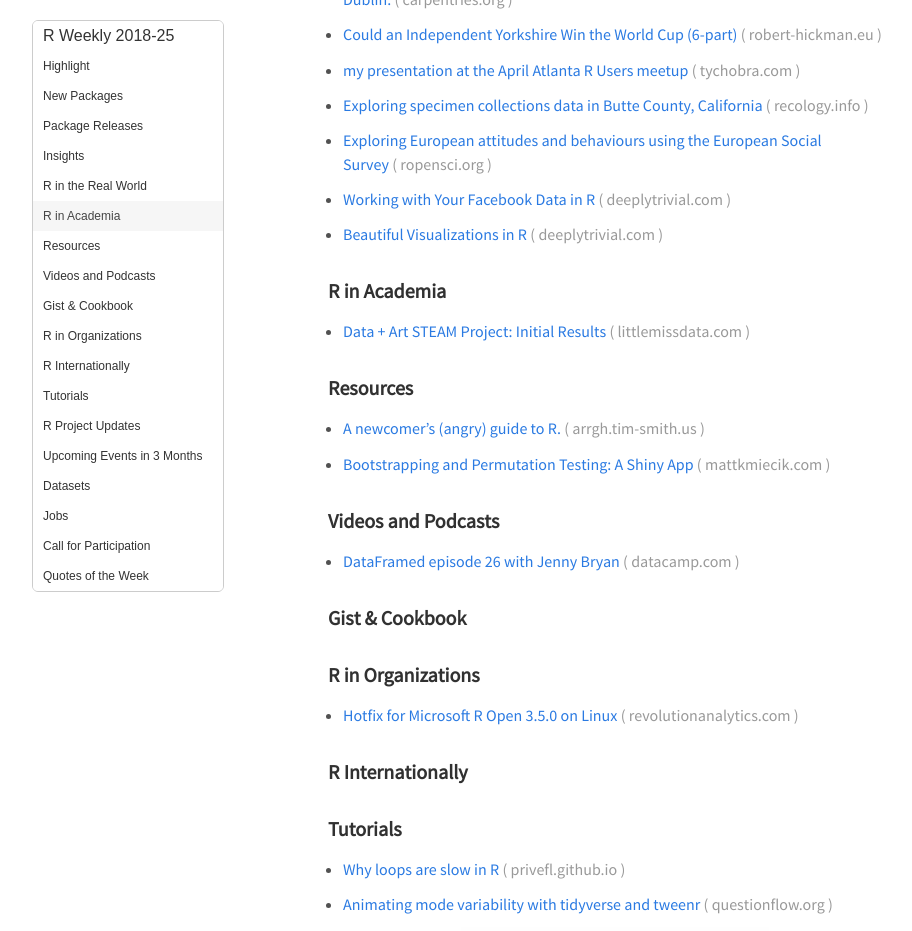
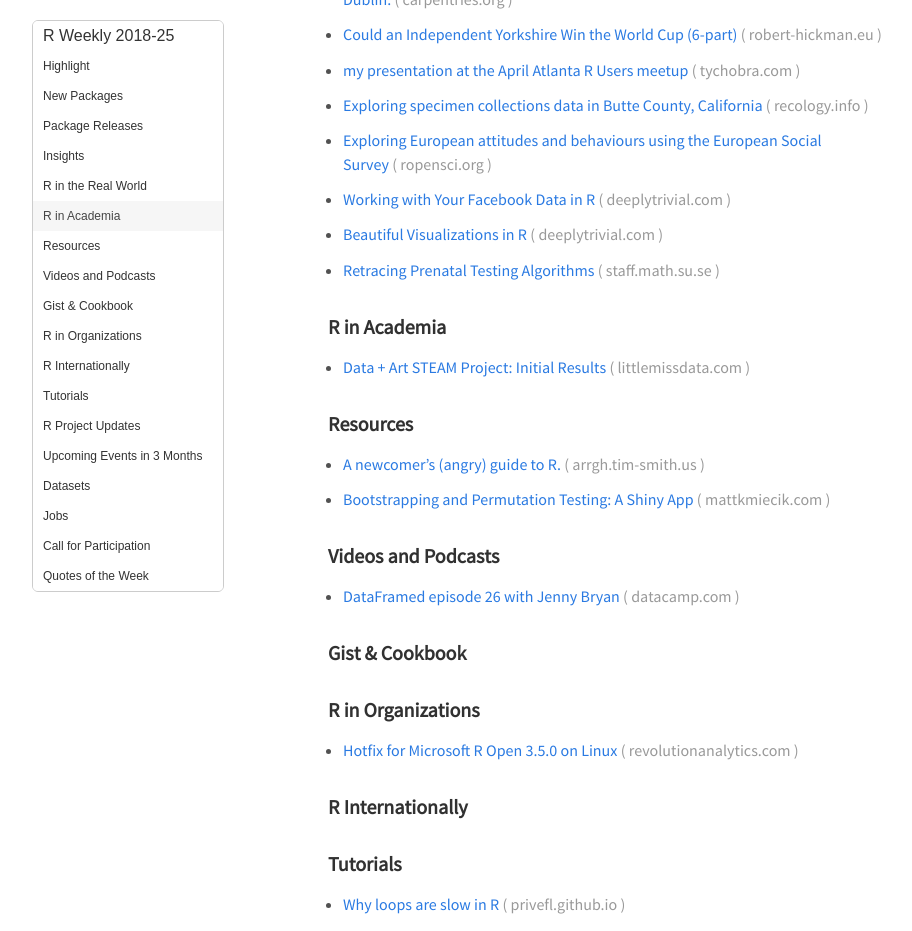
Before and after one commit to rweekly/rweekly.org, a Jekyll site: the page built from draft.md, in a window 1280 px wide and 1400 px high, scrolled down 1348 px. Shown: the top 931 px of the window, without its empty margins (32-944 px from the left). Built offline with Jekyll 4.4.1, drawn with Linux system fonts in a browser that asks for light colours; emoji names are drawn with the system emoji font; comment, search, counter and statistics services are not loaded; some of the changed text lies outside the part shown; grey boxes are pictures that could not be loaded.

Commit message:
Moving prenatal post to R in real world section
I think this is the more appropriate place as it's a real world problem, which we try to solve, and less a tutorial.

```diff
--- a/draft.md
+++ b/draft.md
@@ -79,6 +79,8 @@
 
 + [Beautiful Visualizations in R](http://www.deeplytrivial.com/2018/06/beautiful-visualizations-in-r.html)
 
++ [Retracing Prenatal Testing Algorithms](http://staff.math.su.se/hoehle/blog/2018/06/14/prc.html)
+
 
 ###  R in Academia
 
```
Also changed, not shown: other parts of draft.md (+0 -2 lines).
